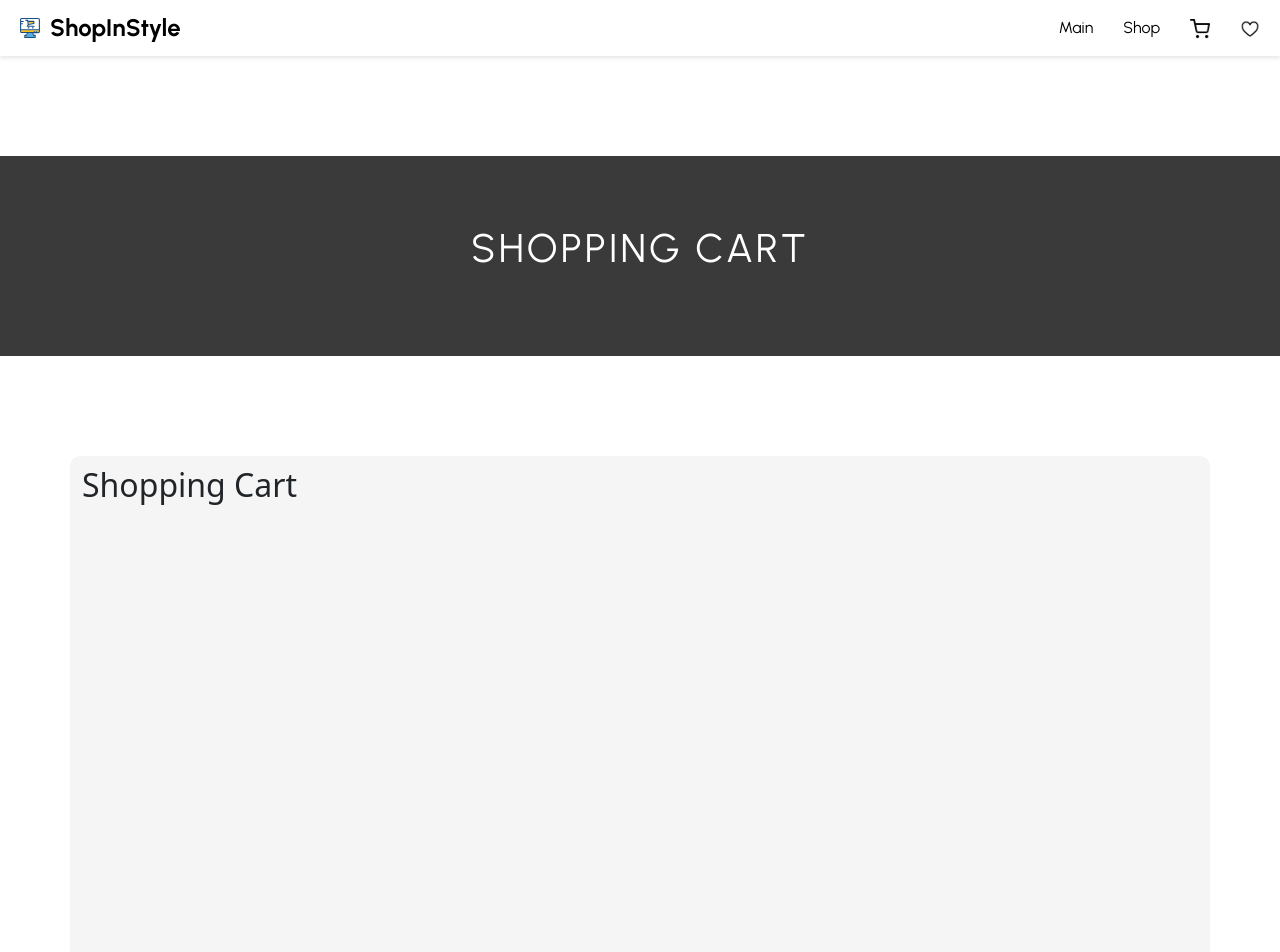
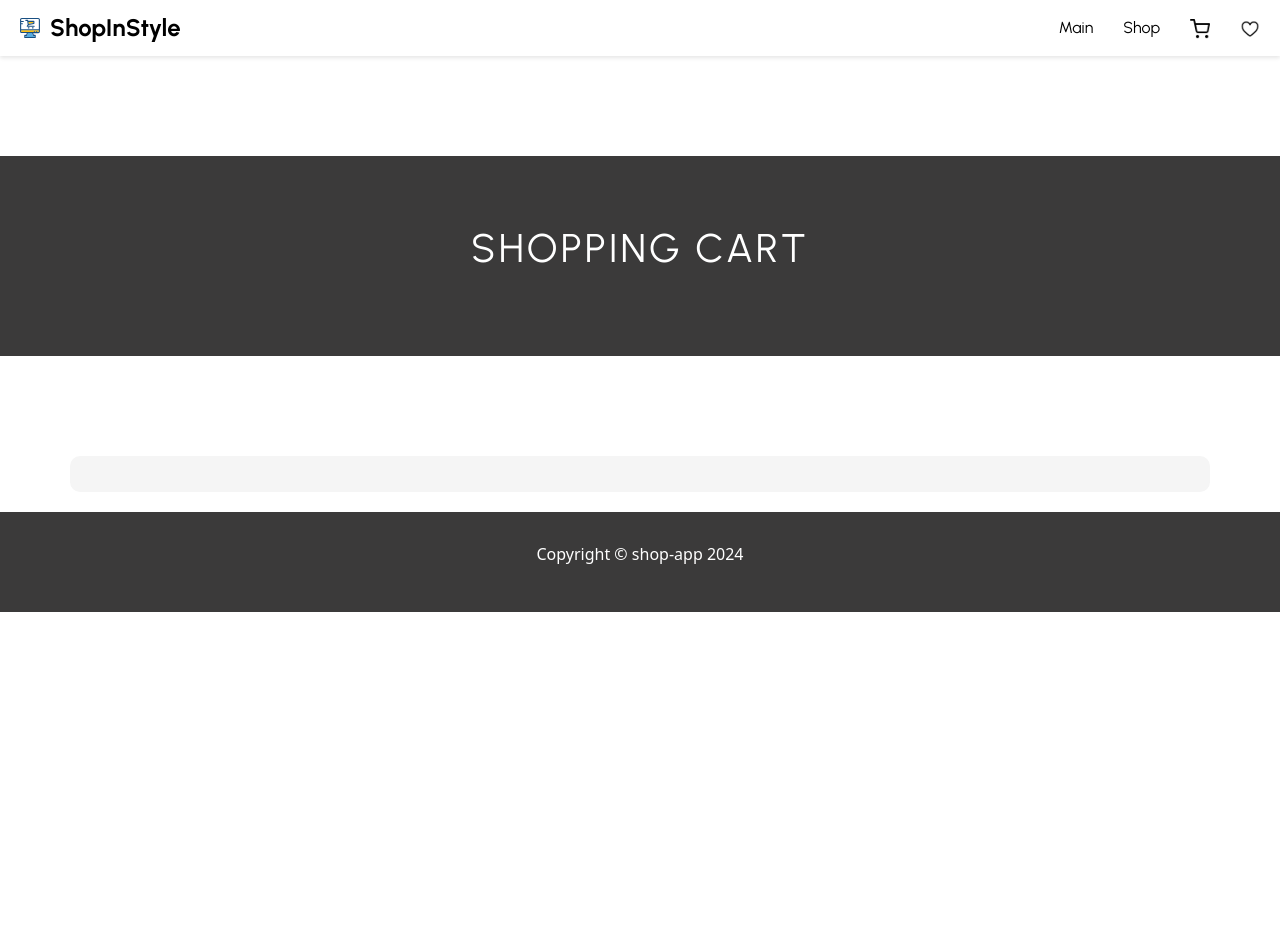
Before and after one commit to AdriannaLen/shop-app, a React (Vite) app: page /cart in a window 1280 px wide. Shown: the top 952 px of the page. After the commit the page ends 800 px from the top, so only its background shows below. Built offline with nearby package versions, Linux system fonts and the light colour scheme.

Commit message:
deleted header Shopping Cart

```diff
--- a/src/Components/ShoppingCart/ShoppingCart.tsx
+++ b/src/Components/ShoppingCart/ShoppingCart.tsx
@@ -11,7 +11,6 @@ interface ShoppingCartProps {
 
 
         <div className="container">
-        <h2>Shopping Cart</h2>
         <ul>
           {cartItems.map((item, index) => (
             <>
```
